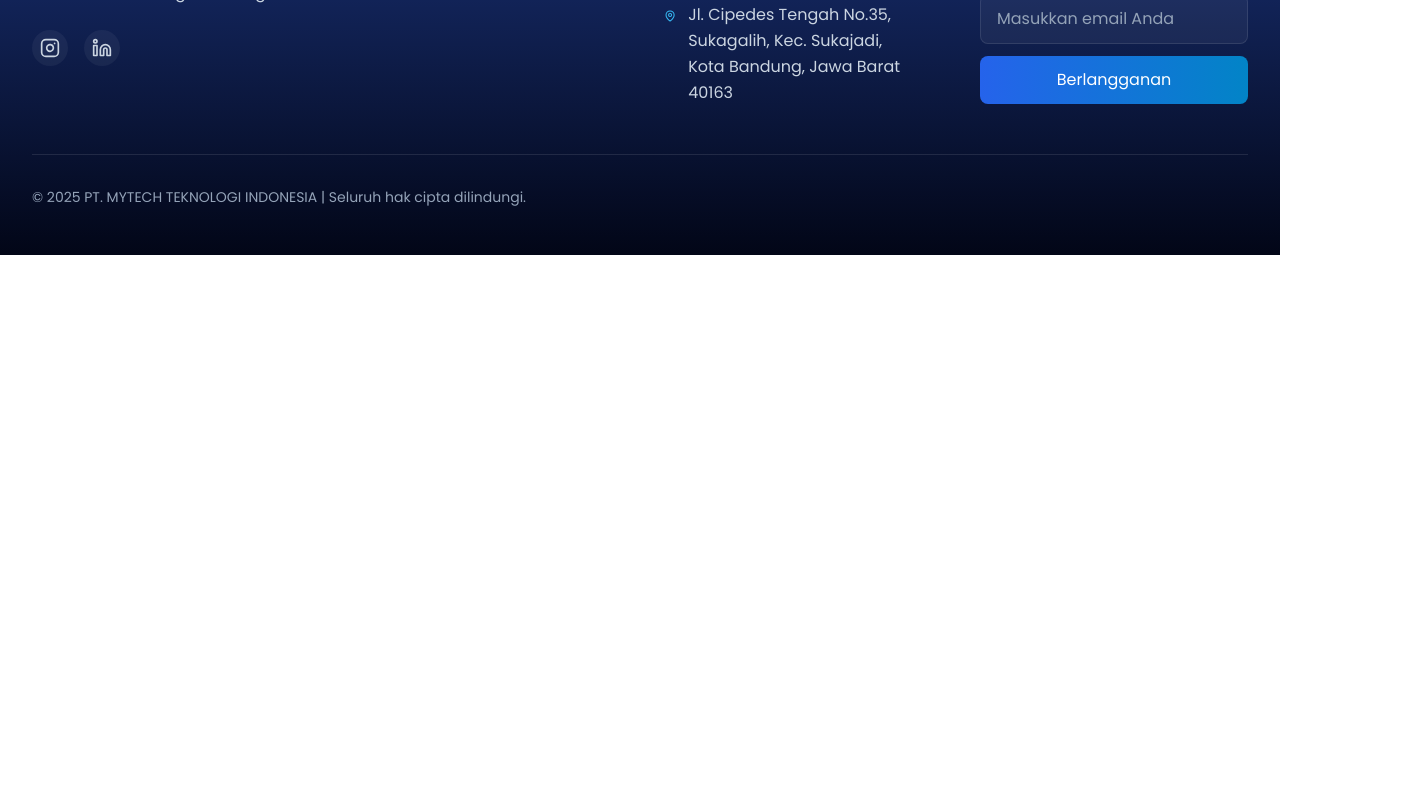
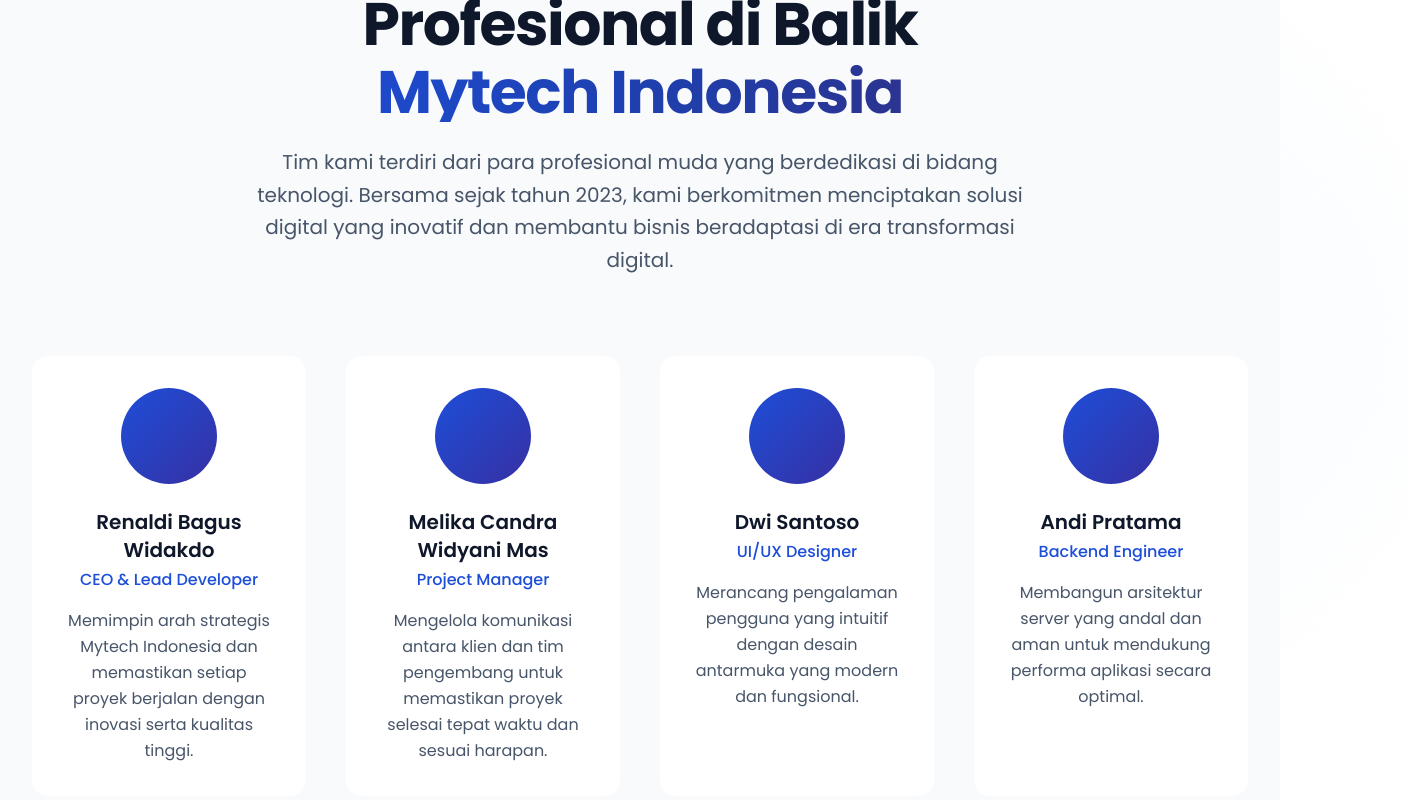
Before and after one commit to aldi1995/mytechv2, a React (Vite) app: page /team in a window 1280 px wide. Shown: the part 202-1002 px from the top of the page, 1408 px wide, since content can reach past the window. Before the commit the page ends 800 px from the top, so only its background shows below. Built offline with nearby package versions, Linux system fonts and the light colour scheme.

Commit message:
update: ganti tema biru + integrasi contact & popup form

```diff
--- a/src/App.jsx
+++ b/src/App.jsx
@@ -8,6 +8,7 @@
 import Navbar from "./components/Navbar";
 import Hero from "./components/Hero";
 import About from "./components/About";
+import Team from "./components/Team";
 import Services from "./components/Services";
 import Portfolio from "./components/Portfolio";
 import Pricing from "./components/Pricing";
@@ -52,6 +53,7 @@
         <Routes>
           <Route path="/" element={<HomePage />} />
           <Route path="/about" element={<AboutPage />} />
+          <Route path="/team" element={<Team />} />
           <Route path="/services" element={<ServicesPage />} />
           <Route path="/portfolio" element={<PortfolioPage />} />
           <Route path="/pricing" element={<Pricing />} />
--- a/src/components/Navbar.jsx
+++ b/src/components/Navbar.jsx
@@ -19,6 +19,7 @@
   const menuItems = [
     { title: "Beranda", href: "/" },
     { title: "Tentang Kami", href: "/about" },
+    { title: "Team Kami", href: "/team" },
     { title: "Layanan", href: "/services" },
     { title: "Portofolio", href: "/portfolio" },
     { title: "Pricing", href: "/pricing" },
--- /dev/null
+++ b/src/components/Team.jsx
@@ -0,0 +1,137 @@
+import React from "react";
+import { Users, Star, Code, ArrowUpRight } from "lucide-react";
+
+const Team = () => {
+  const teamMembers = [
+    {
+      name: "Renaldi Bagus Widakdo",
+      role: "CEO & Lead Developer",
+      description:
+        "Memimpin arah strategis Mytech Indonesia dan memastikan setiap proyek berjalan dengan inovasi serta kualitas tinggi.",
+    },
+    {
+      name: "Melika Candra Widyani Mas",
+      role: "Project Manager",
+      description:
+        "Mengelola komunikasi antara klien dan tim pengembang untuk memastikan proyek selesai tepat waktu dan sesuai harapan.",
+    },
+    {
+      name: "Dwi Santoso",
+      role: "UI/UX Designer",
+      description:
+        "Merancang pengalaman pengguna yang intuitif dengan desain antarmuka yang modern dan fungsional.",
+    },
+    {
+      name: "Andi Pratama",
+      role: "Backend Engineer",
+      description:
+        "Membangun arsitektur server yang andal dan aman untuk mendukung performa aplikasi secara optimal.",
+    },
+  ];
+
+  const values = [
+    {
+      icon: Users,
+      title: "Kolaboratif",
+      description:
+        "Kami percaya bahwa kerja sama yang kuat menghasilkan solusi yang luar biasa.",
+      gradient: "from-blue-700 to-indigo-800",
+    },
+    {
+      icon: Star,
+      title: "Profesional",
+      description:
+        "Setiap anggota tim memiliki dedikasi tinggi terhadap kualitas dan hasil kerja.",
+      gradient: "from-indigo-800 to-blue-900",
+    },
+    {
+      icon: Code,
+      title: "Inovatif",
+      description:
+        "Kami selalu mencari cara baru untuk menciptakan teknologi yang relevan dan berdampak.",
+      gradient: "from-blue-800 to-sky-700",
+    },
+  ];
+
+  return (
+    <section className="relative py-32 bg-[#f9fafc]">
+      {/* Latar belakang gradasi lembut */}
+      <div className="absolute inset-0 -z-10">
+        <div className="absolute w-full h-full">
+          <div className="absolute top-0 left-1/2 -translate-x-1/2 w-[120%] aspect-[1/0.7] bg-gradient-to-b from-white via-blue-50/30 to-transparent rounded-[50%] blur-3xl" />
+        </div>
+      </div>
+
+      <div className="max-w-7xl mx-auto px-4 sm:px-6 lg:px-8">
+        {/* Header section */}
+        <div className="text-center max-w-3xl mx-auto">
+          <div className="inline-flex items-center gap-2 px-4 py-2 rounded-full bg-blue-900 text-white shadow-lg hover:shadow-xl transition-shadow duration-300 cursor-pointer group mb-8">
+            <span className="text-sm font-medium">Tim Kami</span>
+            <ArrowUpRight className="w-4 h-4 transition-transform group-hover:translate-x-0.5 group-hover:-translate-y-0.5" />
+          </div>
+
+          <h2 className="text-5xl font-bold tracking-tight text-slate-900 lg:text-6xl">
+            Profesional di Balik
+            <span className="block mt-2 bg-gradient-to-r from-blue-700 via-blue-800 to-indigo-900 bg-clip-text text-transparent">
+              Mytech Indonesia
+            </span>
+          </h2>
+
+          <p className="mt-6 text-xl text-slate-600 leading-relaxed">
+            Tim kami terdiri dari para profesional muda yang berdedikasi di bidang teknologi.
+            Bersama sejak tahun 2023, kami berkomitmen menciptakan solusi digital yang inovatif
+            dan membantu bisnis beradaptasi di era transformasi digital.
+          </p>
+        </div>
+
+        {/* Daftar anggota tim */}
+        <div className="mt-20 grid grid-cols-1 sm:grid-cols-2 md:grid-cols-4 gap-10">
+          {teamMembers.map((member, index) => (
+            <div
+              key={index}
+              className="group relative bg-white rounded-2xl p-8 transition-all duration-300 hover:shadow-xl hover:-translate-y-1"
+            >
+              <div className="w-24 h-24 mx-auto rounded-full bg-gradient-to-br from-blue-700 to-indigo-800 mb-6" />
+              <h3 className="text-xl font-semibold text-slate-900 text-center">
+                {member.name}
+              </h3>
+              <p className="text-blue-700 text-center font-medium mt-1">
+                {member.role}
+              </p>
+              <p className="mt-4 text-slate-600 text-center leading-relaxed">
+                {member.description}
+              </p>
+            </div>
+          ))}
+        </div>
+
+        {/* Nilai-nilai tim */}
+        <div className="mt-24 grid grid-cols-1 gap-8 md:grid-cols-3">
+          {values.map((value, index) => (
+            <div
+              key={index}
+              className="group relative bg-white rounded-2xl p-8 transition-all duration-300 hover:shadow-xl hover:-translate-y-1"
+            >
+              <div className="absolute inset-0 rounded-2xl bg-gradient-to-r from-blue-50 to-white opacity-0 group-hover:opacity-100 transition-opacity duration-300" />
+              <div className="relative">
+                <div
+                  className={`inline-flex items-center justify-center w-16 h-16 rounded-2xl bg-gradient-to-r ${value.gradient} text-white shadow-lg transform group-hover:scale-110 transition-all duration-300`}
+                >
+                  <value.icon size={28} />
+                </div>
+                <h3 className="mt-6 text-2xl font-semibold text-slate-900">
+                  {value.title}
+                </h3>
+                <p className="mt-4 text-slate-600 leading-relaxed">
+                  {value.description}
+                </p>
+              </div>
+            </div>
+          ))}
+        </div>
+      </div>
+    </section>
+  );
+};
+
+export default Team;
```
